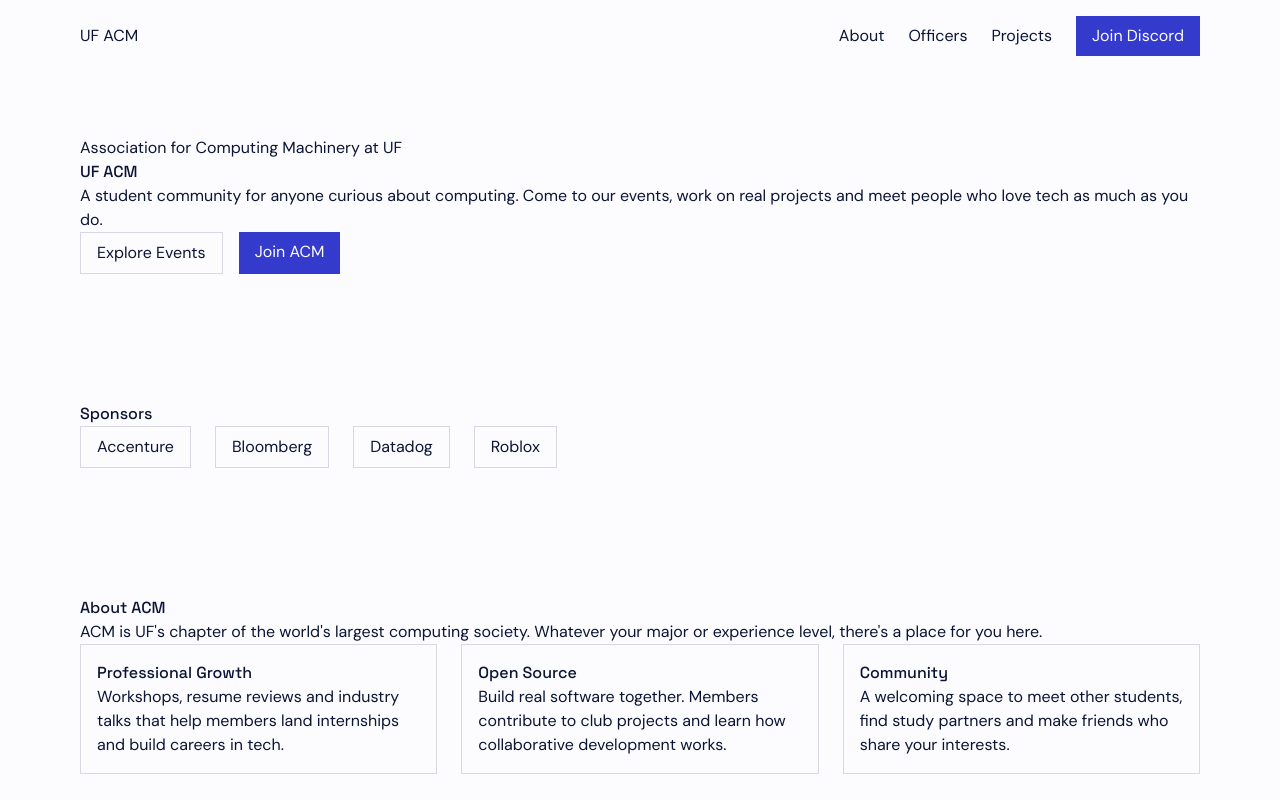
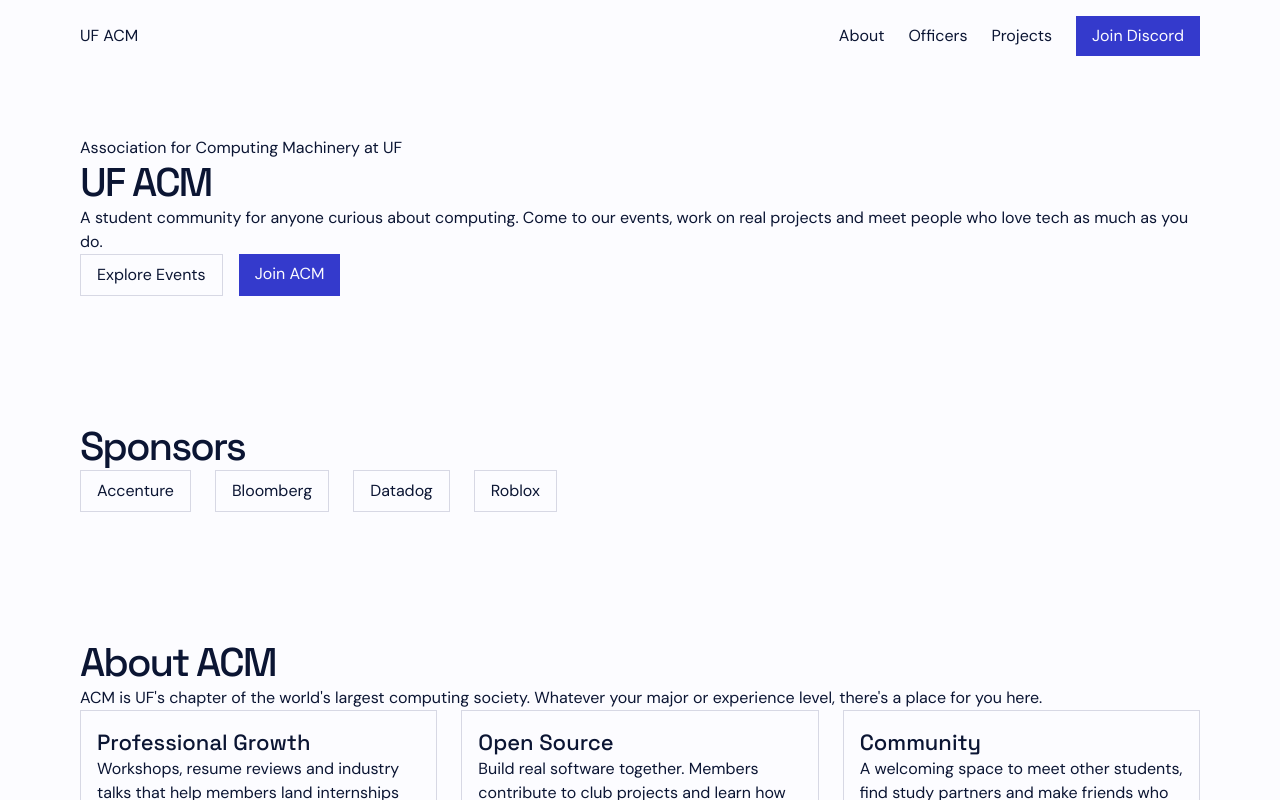
Before and after one commit to uf-acm-design-team/ACM-website, a Next.js app: page / in a window 1280 px wide. Shown: the top 800 px of the page. Built offline with nearby package versions, Linux system fonts and the light colour scheme.

Commit message:
base heading and body styles

```diff
--- a/src/app/globals.css
+++ b/src/app/globals.css
@@ -44,6 +44,21 @@
 
   --font-sans: var(--font-dm-sans);
   --font-display: var(--font-space-grotesk);
+
+  --text-section-heading: 2.5rem;
+  --text-section-heading--line-height: 2.875rem;
+  --text-section-heading--letter-spacing: -0.125rem;
+  --text-section-heading--font-weight: 500;
+
+  --text-h3: 1.375rem;
+  --text-h3--line-height: 1.875rem;
+  --text-h3--letter-spacing: 0;
+  --text-h3--font-weight: 500;
+
+  --text-body: 1rem;
+  --text-body--line-height: 1.5rem;
+  --text-body--letter-spacing: 0;
+  --text-body--font-weight: 400;
 }
 
 @layer base {
@@ -52,10 +67,18 @@
   }
 
   body {
-    @apply bg-background text-navy;
+    @apply bg-background font-sans text-body text-navy;
   }
 
-  h1, h2, h3, h4, h5, h6 {
+  h1, h2 {
+    @apply font-display text-section-heading;
+  }
+
+  h3 {
+    @apply font-display text-h3;
+  }
+
+  h4, h5, h6 {
     @apply font-display font-medium;
   }
 }
```
